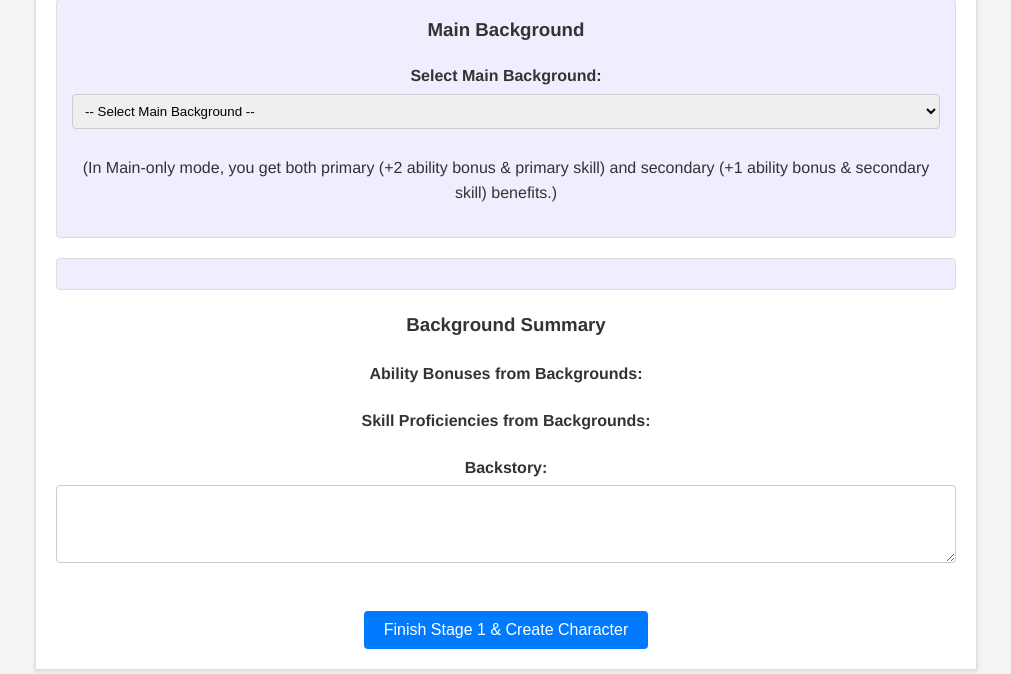
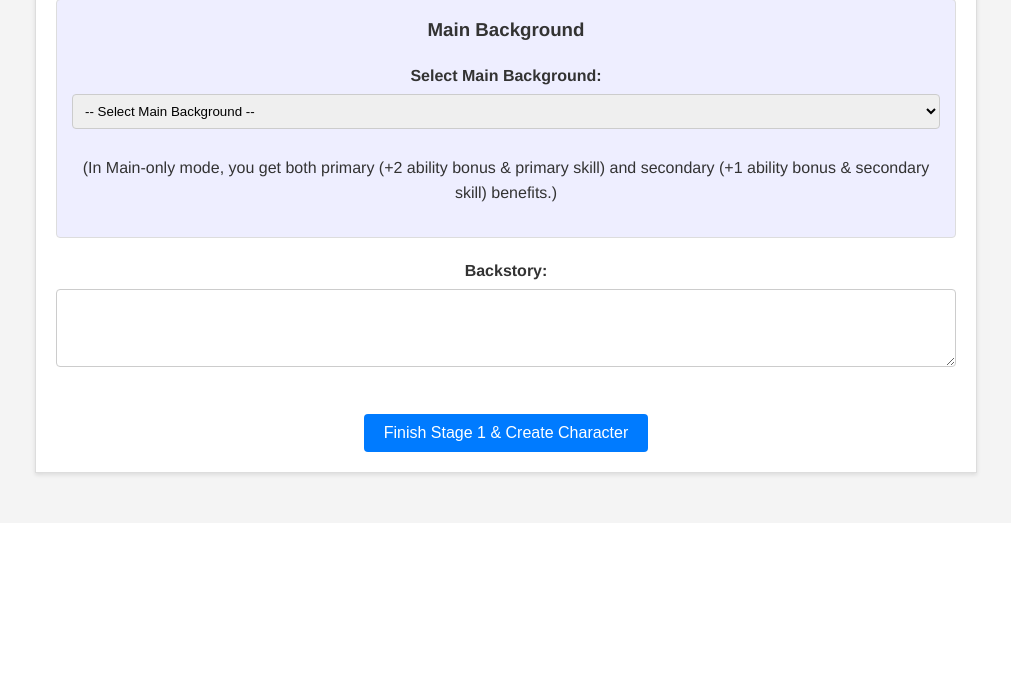
Before and after one commit to Toxicfireball/LOR_Project, a Django app: page /characters/create/stage1/ in a window 1280 px wide. Shown: the part 1575-2249 px from the top of the page, without its empty margins (134-1145 px from the left). After the commit the page ends 2053 px from the top, so only its background shows below. Run offline with Django 3.2, Linux system fonts and the light colour scheme; a user stored in the database is signed in.

Commit message:
Fixed missing addition

```diff
--- a/characters/templates/characters/create_character.html
+++ b/characters/templates/characters/create_character.html
@@ -313,10 +313,7 @@
     </div>
   </div>
 
-  <!-- Background Summary -->
-  <div class="section" id="background-skill-display"></div>
-  <h3>Background Summary</h3>
-  <div id="background-summary">No skill proficiencies allocated yet.</div>
+
 
   <!-- Hidden fields -->
   <input type="hidden" name="final_race" id="finalRace" value="">
@@ -537,8 +534,10 @@ document.addEventListener("DOMContentLoaded", function() {
   }
   function addSkill(skillName) {
   if (!skillName) return;
-    bgSkillProficiencies[skillName] = Math.min((bgSkillProficiencies[skillName] || 0) + 1, 2);
+  // Only “Trained” once—no stacking
+  bgSkillProficiencies[skillName] = 1;
 }
+
   function updateBackgroundSummary() {
     let summary = "<h4>Ability Bonuses from Backgrounds:</h4>";
     for (let ability in bgAbilityBonuses) {
@@ -548,9 +547,9 @@ document.addEventListener("DOMContentLoaded", function() {
     }
     summary += "<h4>Skill Proficiencies from Backgrounds:</h4>";
     for (let skill in bgSkillProficiencies) {
-      summary += `<strong>${skill}</strong>: ${bgSkillProficiencies[skill]} proficiency<br>`;
+  summary += `<strong>${skill}</strong>: Trained<br>`;
 }
-    document.getElementById("background-summary").innerHTML = summary;
+
   }
   function updateBackgroundModifiers() {
     resetBackgroundState();
@@ -559,131 +558,71 @@ document.addEventListener("DOMContentLoaded", function() {
     if (!mainKey || !backgrounds[mainKey]) return;
     const mainBG = backgrounds[mainKey];
     if (combo === "0") {
+  // only primary +2, never the +1
   addAbilityBonus(mainBG.primary.ability, mainBG.primary.bonus);
-      addAbilityBonus(mainBG.secondary.ability, mainBG.secondary.bonus);
+  // (no secondary)
   addSkill(mainBG.primary.skill);
-      addSkill(mainBG.secondary.skill);
-    } else {
+}
+ else {
       addAbilityBonus(mainBG.primary.ability, mainBG.primary.bonus);
       addSkill(mainBG.primary.skill);
       if (combo === "1") {
-  // First, add Main Background’s primary benefits
+  // 1) Main Background: Primary only (+2 & primary skill)
   addAbilityBonus(mainBG.primary.ability, mainBG.primary.bonus);
   addSkill(mainBG.primary.skill);
 
-  // Then, process the one Side Background: add both its ability bonus and its skill proficiency.
-  const side1Key = document.getElementById("side_background_1").value;
-  if (side1Key && backgrounds[side1Key]) {
-    // Always add ability bonus from Side BG 1:
-    let abilityChoice = "";
-    const abilityElem = document.getElementById("side_bg1_ability_choice");
-    if (abilityElem) {
-      abilityChoice = abilityElem.value;
-    } else {
-      console.error("Element 'side_bg1_ability_choice' not found; defaulting to 'primary'");
-      abilityChoice = "primary";
-    }
-    if (backgrounds[side1Key][abilityChoice]) {
-      addAbilityBonus(backgrounds[side1Key][abilityChoice].ability, 1);
-    } else {
-      console.error("Invalid ability choice for Side BG 1:", abilityChoice);
-    }
+  // 2) Side Background: exactly one ability (+1) and one skill
+  const sideKey = document.getElementById("side_background_1").value;
+  if (sideKey && backgrounds[sideKey]) {
+    // Ability: from primary or secondary, but max +1
+    const abilityChoice = document.getElementById("side_bg1_ability_choice").value;
+    addAbilityBonus(backgrounds[sideKey][abilityChoice].ability, 1);
 
-    // Then always add the skill proficiency from Side BG 1:
-    let skillChoice = "";
-    const skillElem = document.getElementById("side_bg1_skill_choice");
-    if (skillElem) {
-      skillChoice = skillElem.value;
-    } else {
-      console.error("Element 'side_bg1_skill_choice' not found; defaulting to 'primary'");
-      skillChoice = "primary";
-    }
-    if (backgrounds[side1Key][skillChoice]) {
-      addSkill(backgrounds[side1Key][skillChoice].skill);
-    } else {
-      console.error("Invalid skill choice for Side BG 1:", skillChoice);
-    }
+    // Skill: from primary or secondary
+    const skillChoice = document.getElementById("side_bg1_skill_choice").value;
+    addSkill(backgrounds[sideKey][skillChoice].skill);
   }
 }
 
 
 
 if (combo === "2") {
-        const side1Key = document.getElementById("side_background_1").value;
-        if (side1Key && backgrounds[side1Key]) {
-          const side1Type = document.querySelector('input[name="side1_bonus_type_combo2"]:checked')?.value;
-          if (side1Type === "ability") {
-  let abilityChoice = "";
-  const abilityElem = document.getElementById("side_bg1_ability_choice");
-  if (abilityElem) {
-    abilityChoice = abilityElem.value;
-  } else {
-    console.error("Element 'side_bg1_ability_choice' not found for Side BG 1 in combo 2. Defaulting to 'primary'.");
-    abilityChoice = "primary";
-  }
-  if (backgrounds[side1Key] && backgrounds[side1Key][abilityChoice]) {
-    addAbilityBonus(backgrounds[side1Key][abilityChoice].ability, 1);
-  } else {
-    console.error("Invalid ability choice for Side BG 1 in combo 2:", abilityChoice);
-  }
-} else {
-  const sideBg1SkillElem = document.getElementById("side_bg1_skill_choice");
-  let skillChoice = sideBg1SkillElem ? sideBg1SkillElem.value : "";
-  if (skillChoice !== "primary" && skillChoice !== "secondary") {
-    console.error("Invalid skill choice for Side BG 1 in combo 2:", skillChoice);
-  } else if (backgrounds[side1Key] && backgrounds[side1Key][skillChoice]) {
-    addSkill(backgrounds[side1Key][skillChoice].skill);
-  } else {
-    console.error("No valid backgrounds entry for", side1Key, "with key", skillChoice);
-  }
+  // 1) Main: Primary only
+  addAbilityBonus(mainBG.primary.ability, mainBG.primary.bonus);
+  addSkill(mainBG.primary.skill);
+
+  // 2) Two Sides: one ability (+1) from either side, one skill from the other
+  //    Choice radios determine which side gives which benefit.
+
+  // Determine which side gives the ability bonus:
+  const abilitySide = document.querySelector('input[name="sideAbilityForTwo"]:checked').value;
+  const skillSide   = abilitySide === 'side1' ? 'side2' : 'side1';
+
+  // Side X: ability
+  const sideAbilityKey = document.getElementById(abilitySide === 'side1'
+    ? 'side_background_1'
+    : 'side_background_2').value;
+  if (sideAbilityKey) {
+    const elem = abilitySide === 'side1'
+      ? document.getElementById('side_bg1_ability_choice')
+      : document.getElementById('side_bg2_ability_choice');
+    addAbilityBonus(backgrounds[sideAbilityKey][elem.value].ability, 1);
   }
 
-
+  // Side Y: skill
+  const sideSkillKey = document.getElementById(skillSide === 'side1'
+    ? 'side_background_1'
+    : 'side_background_2').value;
+  if (sideSkillKey) {
+    const elem = skillSide === 'side1'
+      ? document.getElementById('side_bg1_skill_choice')
+      : document.getElementById('side_bg2_skill_choice');
+    addSkill(backgrounds[sideSkillKey][elem.value].skill);
   }
-
-        const side2Key = document.getElementById("side_background_2").value;
-if (side2Key && backgrounds[side2Key]) {
-  const side2Type = document.querySelector('input[name="side2_bonus_type"]:checked').value;
-  if (side2Type === "ability") {
-  let abilityChoice = "";
-  const abilityElem2 = document.getElementById("side_bg2_ability_choice");
-  if (abilityElem2) {
-    abilityChoice = abilityElem2.value;
-  } else {
-    console.error("Element 'side_bg2_ability_choice' not found for Side BG 2. Defaulting to 'primary'.");
-    abilityChoice = "primary";
-  }
-  if (backgrounds[side2Key] && backgrounds[side2Key][abilityChoice]) {
-    addAbilityBonus(backgrounds[side2Key][abilityChoice].ability, 1);
-  } else {
-    console.error("Invalid ability choice for Side BG 2:", abilityChoice);
-  }
-} else {
-  const sideBg2SkillElem = document.getElementById("side_bg2_skill_choice");
-  let skillChoice = sideBg2SkillElem ? sideBg2SkillElem.value : "";
-  if (skillChoice !== "primary" && skillChoice !== "secondary") {
-    console.error("Invalid skill choice for Side BG 2:", skillChoice);
-  } else if (backgrounds[side2Key] && backgrounds[side2Key][skillChoice]) {
-    addSkill(backgrounds[side2Key][skillChoice].skill);
-  } else {
-    console.error("No valid backgrounds entry for", side2Key, "with key", skillChoice);
-  }
-}
-
-
-}
-
-        const s1Radio = document.querySelector('input[name="side1_bonus_type_combo2"]:checked');
-const s1Type = s1Radio ? s1Radio.value : "";
-const s2Radio = document.querySelector('input[name="side2_bonus_type"]:checked');
-const s2Type = s2Radio ? s2Radio.value : "";
-if (s1Type && s2Type && s1Type === s2Type) {
-  alert("For two side backgrounds, one must supply an ability bonus and the other a skill proficiency.");
 }
 
     }
     backgroundModifiers = Object.assign({}, bgAbilityBonuses);
-    }
     updateBackgroundSummary();
   }
 
@@ -991,11 +930,14 @@ if (side2Key && backgrounds[side2Key]) {
     document.getElementById("boosts-remaining").innerText = boostsRemaining;
     document.getElementById("background-total").innerText =
       Object.values(backgroundModifiers).reduce((a, b) => a + b, 0);
-    if (step === 1 && pointsRemaining === 0 && document.getElementById("race").value !== "") { step = 2; }
-    if (step === 2 && document.getElementById("race").value !== "" &&
-        Object.values(effectiveModifiers).reduce((a, b) => a + b, 0) >= 4) { step = 3; }
-    if (step === 3 && document.getElementById("main_background").value !== "" &&
-        Object.values(backgroundModifiers).reduce((a, b) => a + b, 0) >= 3) { step = 4; }
+// Only advance to Boosts (step=4) once Point‑Buy, Race & Background are done:
+const raceChosen = !!document.getElementById("race").value;
+const bgChosen   = !!document.getElementById("main_background").value;
+const bgOK       = Object.values(backgroundModifiers).reduce((a, b) => a + b, 0) >= 3;
+const pbOK       = pointsRemaining === 0;
+
+step = (pbOK && raceChosen && bgChosen && bgOK) ? 4 : 1;
+
     let tableContent = "";
     stats.forEach(stat => {
       let base = baseStats[stat];
@@ -1007,9 +949,14 @@ if (side2Key && backgrounds[side2Key]) {
         <tr>
           <td>${stat}</td>
           <td>
-            <button type="button" onclick="adjustStat('${stat}', 1)" ${step !== 1 ? 'disabled' : ''}>+</button>
+            <button type="button"
+        onclick="adjustStat('${stat}', 1)"
+        ${step === 4 ? 'disabled' : ''}>+</button>
+
             ${base}
-            <button type="button" onclick="adjustStat('${stat}', -1)" ${step !== 1 || base <= 8 ? 'disabled' : ''}>-</button>
+<button type="button"
+        onclick="adjustStat('${stat}', -1)"
+        ${step === 4 || base <= 8 ? 'disabled' : ''}>-</button>
           </td>
           <td>${fixedRace}</td>
           <td>${bgMod}</td>
@@ -1139,13 +1086,15 @@ if (sideBg2Skill) {
   sideBg2Skill.addEventListener("change", updateBackgroundModifiers);
 }
 document.getElementById("characterForm").addEventListener("submit", function () {
-  const skillMap = {
-    "Arcana - Spellcraft": "Expert",
-    "Lore - History": "Trained"
-    // Replace this with your actual JS logic that builds the map
-  };
+  const skillMap = {};
+  for (let skill in bgSkillProficiencies) {
+    if (bgSkillProficiencies[skill]) {
+      skillMap[skill] = "Trained";
+    }
+  }
   document.getElementById("computed_skill_proficiencies").value = JSON.stringify(skillMap);
 });
+
 
 
   // Finalize background validation on form submission.
```
Lines whose indentation alone changed are shown as unchanged.
